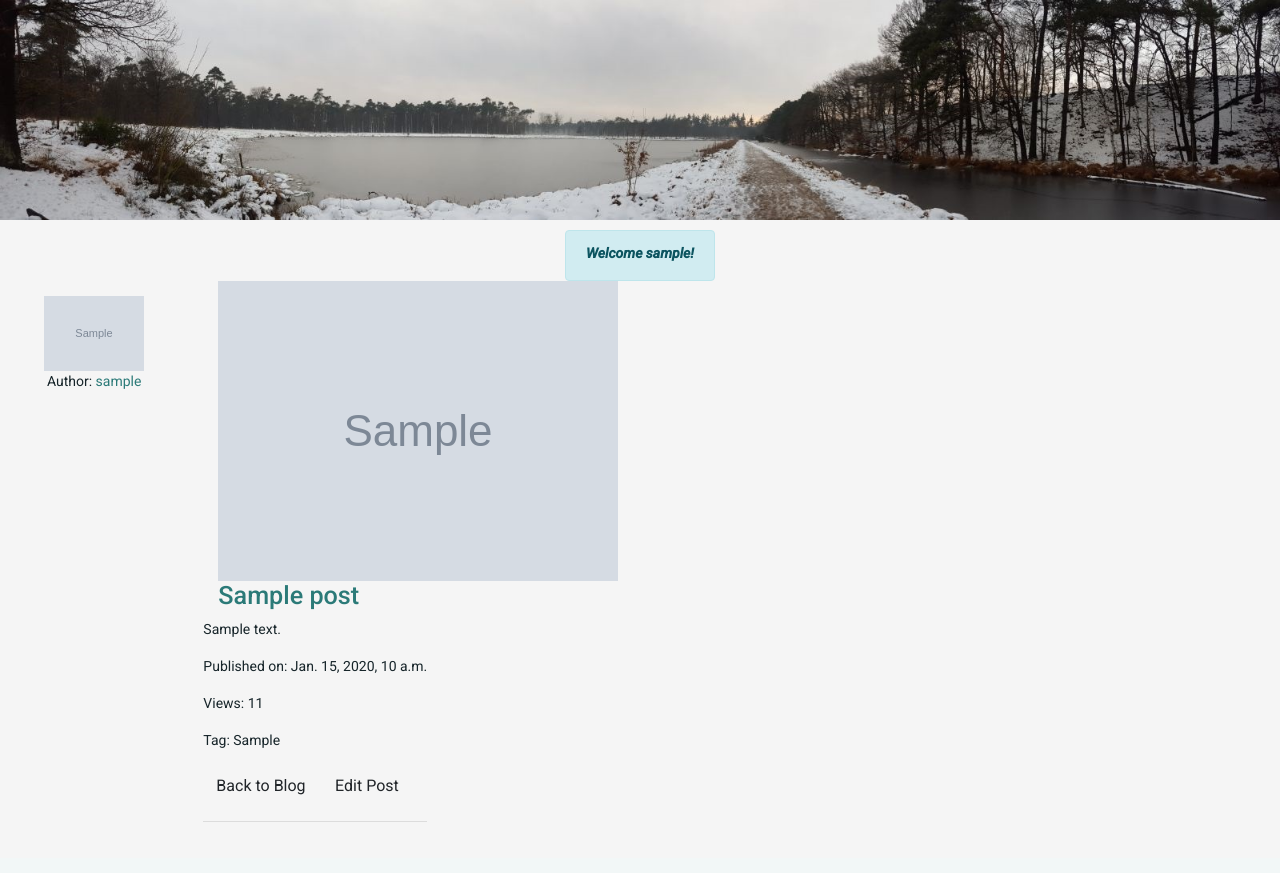
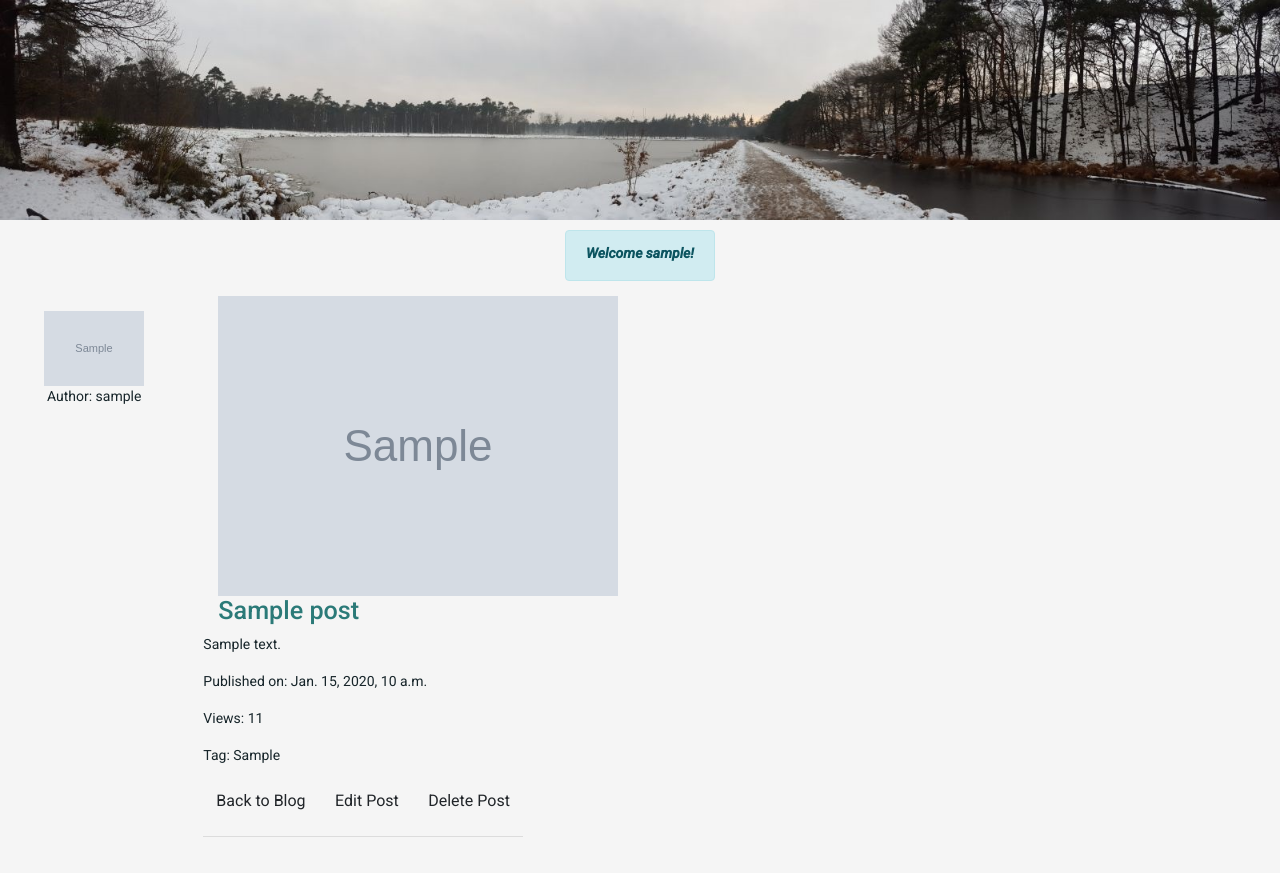
Before and after one commit to RikDuijm/trail-running, a Django app: page /community/1/ in a window 1280 px wide. Shown: the part 89-962 px from the top of the page. Before the commit the page ends 911 px from the top, so only its background shows below. Run offline with Django 3.2, Linux system fonts and the light colour scheme; a user stored in the database is signed in; tables that the repository leaves empty hold one stand-in row (values such as "Sample post"); grey boxes marked "Sample" are stand-in pictures; some libraries are stand-ins or nearby versions.

Commit message:
created post delete functionality

```diff
--- a/community/templates/postdetail.html
+++ b/community/templates/postdetail.html
@@ -8,7 +8,7 @@
                 {% else %}
                 {% endif %}
             </a>
-            <p><span class="boldtext">Author:</span> <a href="{% url 'profile' %}"> {{ user }}</a></p>
+            <p><span class="boldtext">Author:</span> {{post.author}}</p>
         </div>
         <div class="col-sm-10 col-md-9">
             {% if post.image %}
@@ -22,7 +22,12 @@
                     <p><span class="boldtext">Views:</span> {{post.views}}</p>
                     <p><span class="boldtext">Tag:</span> {{ post.tag }}</p>
                     <a href="{% url 'get_posts' %}" class="btn btn-default">Back to Blog</a>
+                    {% if user == post.author or user.is_superuser %}
                     <a href="{% url 'edit_post' post.id %}" class="btn btn-default">Edit Post</a>
+                    <a href="{% url 'delete_post' post.id %}" class="btn btn-default">Delete Post</a>
+                    {% else %}
+            </div>
+                    {% endif %}
                     <hr>
                 </div>
             </div>
--- a/community/urls.py
+++ b/community/urls.py
@@ -1,9 +1,10 @@
 from django.conf.urls import url
-from .views import get_posts, post_detail, new_post, edit_post
+from .views import get_posts, post_detail, new_post, edit_post, delete_post
 
 urlpatterns = [
 url(r'^$', get_posts, name='get_posts'),
 url(r'^(?P<pk>\d+)/$', post_detail, name='post_detail'),
 url(r'^new/$', new_post, name='new_post'),
 url(r'^(?P<pk>\d+)/edit/$', edit_post, name='edit_post'),
+url(r'^(?P<pk>\d+)/delete/$', delete_post, name='delete_post'),
 ]
--- a/community/views.py
+++ b/community/views.py
@@ -67,3 +67,17 @@ def edit_post(request, pk=None):
         return HttpResponseForbidden()
 
     return render(request, 'blogpostform.html', {'form': form})
+
+def delete_post(request, pk=None):
+    """
+    Create a view that allows user to delete
+    his own post  and a superuser to delete every post.
+    """
+    post = get_object_or_404(Post, pk=pk)
+    author = post.author
+    if request.user == author or request.user.is_superuser:
+        if request.method == "POST":
+            post.delete()
+            messages.success(request, 'Your post has been successfully deleted.')
+            return redirect('get_posts')
+    return render(request, "postdelete.html", {'post': post})
--- a/static/css/custom.css
+++ b/static/css/custom.css
@@ -32,6 +32,7 @@ body {
     display:block;
     margin: 0 auto;
     margin-top: 10px;
+    margin-bottom: 15px;
 }
 
 .feature {
```
Also changed, not shown: community/templates/blogposts.html (+10 -1 lines), community/templates/postdelete.html (added, +22 -0 lines).
